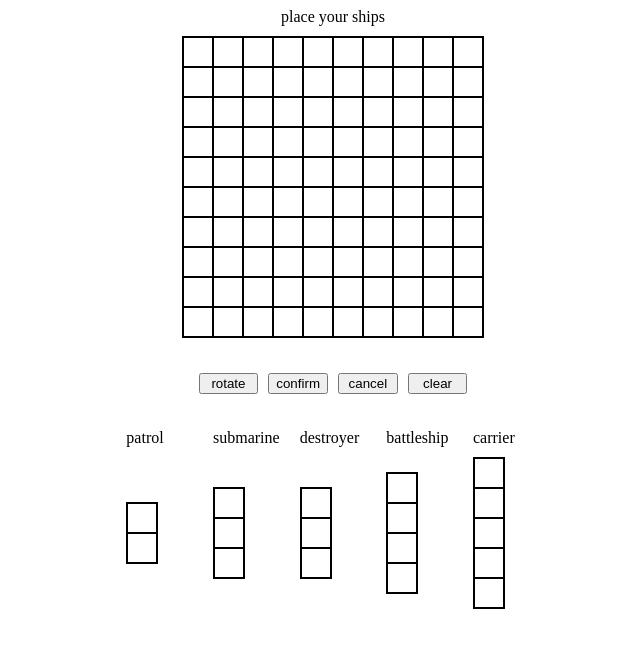
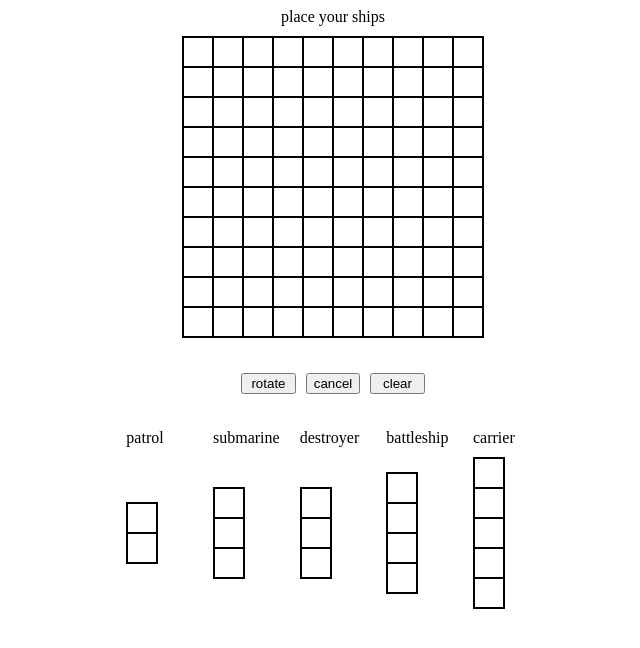
Before and after one commit to zawho/battleship, a website built with webpack: page dist/index.html in a window 1280 px wide. Shown: the whole page, without its empty margins (307-947 px from the left). Built offline with nearby package versions, Linux system fonts and the light colour scheme.

Commit message:
Remove the confirm button

```diff
--- a/src/setup-ui.js
+++ b/src/setup-ui.js
@@ -352,17 +352,14 @@ function menuBtnHelper(button, setupMenu) {
 
 function createMenuButtons(setupMenu) {
 	const rotateBtn = document.createElement('button');
-	const confirmBtn = document.createElement('button');
 	const cancelBtn = document.createElement('button');
 	const clearBtn = document.createElement('button');
 
 	rotateBtn.className = 'rotate-btn';
-	confirmBtn.className = 'confirm-btn';
 	cancelBtn.className = 'cancel-btn';
 	clearBtn.className = 'clear-btn';
 
 	menuBtnHelper(rotateBtn, setupMenu);
-	menuBtnHelper(confirmBtn, setupMenu);
 	menuBtnHelper(cancelBtn, setupMenu);
 	menuBtnHelper(clearBtn, setupMenu);
 
--- a/src/style.css
+++ b/src/style.css
@@ -16,7 +16,7 @@
 
 .setup-menu {
 	grid-template-rows: repeat(1, 1fr);
-	grid-template-columns: repeat(4, 1fr);
+	grid-template-columns: repeat(3, 1fr);
 	padding-top: 25px;
 }
 
```
Also changed, not shown: dist/main.js.
